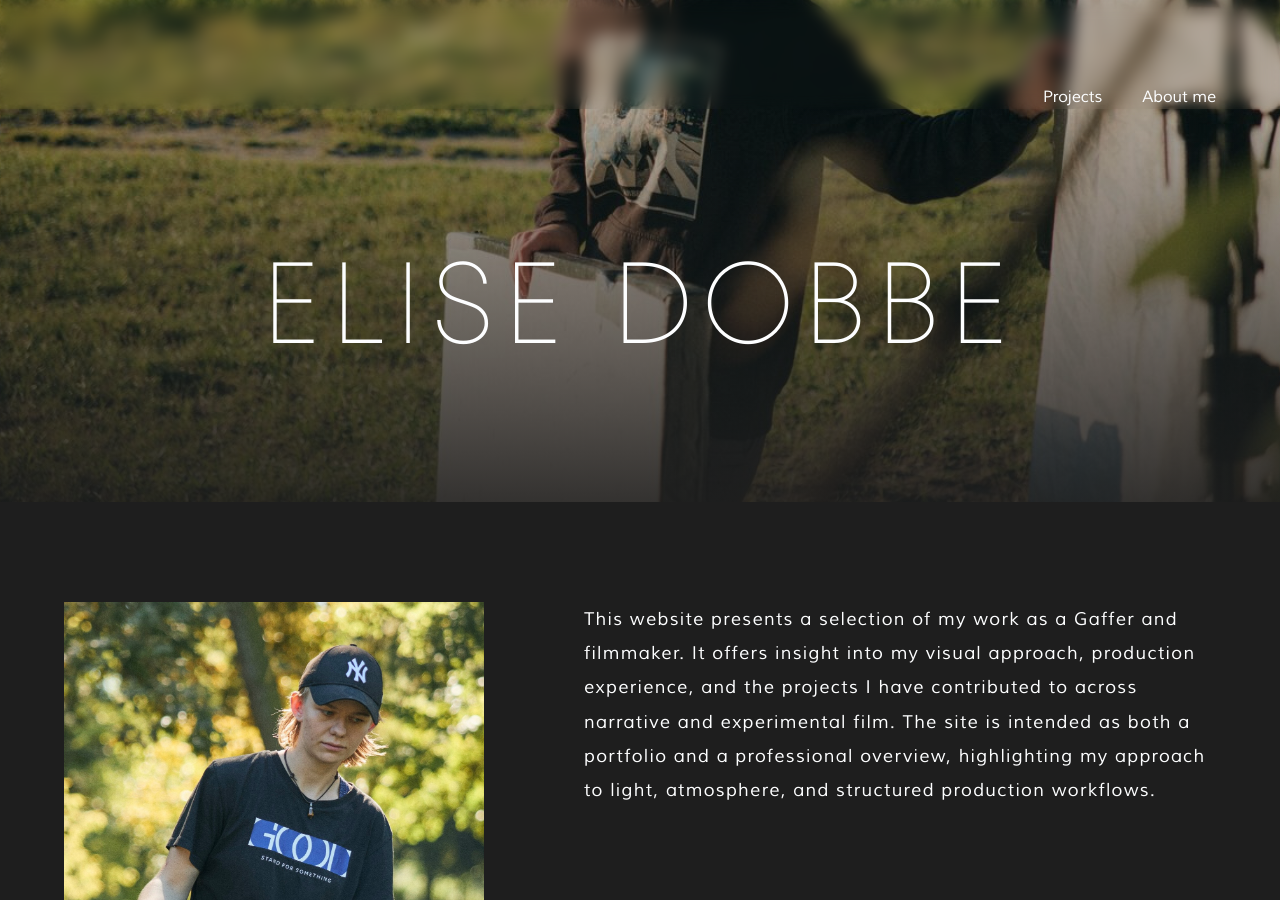
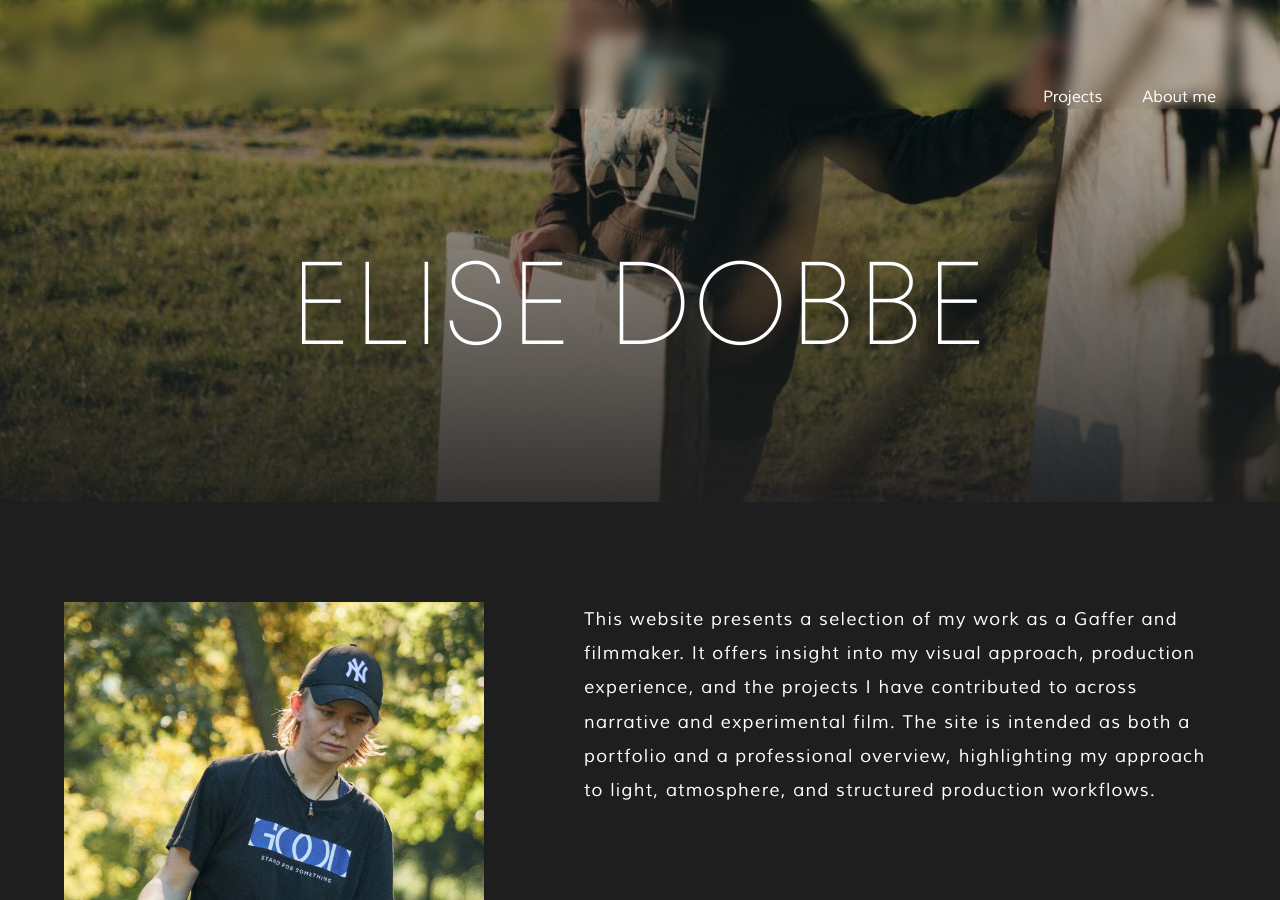
Before and after one commit to elisedobbe/portfolio, an MkDocs documentation site: the page built from docs/index.md, in a window 1280 px wide and 900 px high, scrolled down 406 px. Built offline with MkDocs 1.6.1 and Material for MkDocs 9.7.7, drawn with Linux system fonts in a browser that asks for light colours.

Commit message:
Update extra.css

```diff
--- a/docs/assets/styles/extra.css
+++ b/docs/assets/styles/extra.css
@@ -743,3 +743,9 @@ body:has(.home-hero) .md-tabs__item:first-child .md-tabs__link {
     gap: 40px;
   }
 }
+
+.home-hero__name {
+  font-family: "TTM" !important;
+  letter-spacing: 2px !important;
+  transform: scale(1.02);
+}
```
